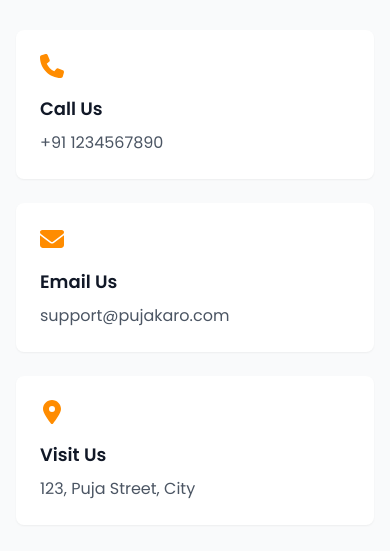
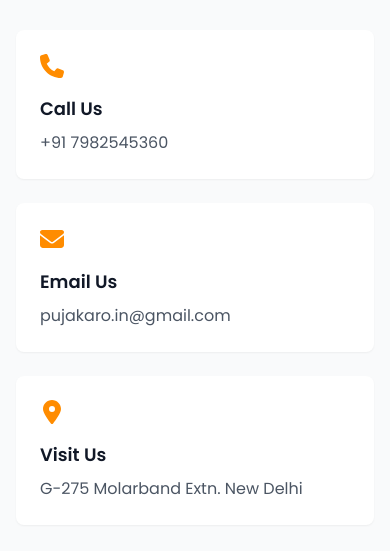
Before and after one commit to PujaKaro/frontend-vercel, a React (Vite) app: page /flowers-and-mala in a window 390 px wide. Shown: the part 2820-3371 px from the top of the page. Built offline with nearby package versions, Linux system fonts and the light colour scheme.

Commit message:
Update contact information in FlowersAndMala and PrashadServices components; modify phone number, email address, and physical address details.

```diff
--- a/src/pages/FlowersAndMala.jsx
+++ b/src/pages/FlowersAndMala.jsx
@@ -213,17 +213,17 @@
           <div className="bg-white p-6 rounded-lg shadow-sm">
             <FontAwesomeIcon icon={faPhone} className="h-6 w-6 text-[#FF8C00] mb-3" />
             <h3 className="text-lg font-semibold text-gray-900 mb-2">Call Us</h3>
-            <p className="text-gray-600">+91 1234567890</p>
+            <p className="text-gray-600">+91 7982545360</p>
           </div>
           <div className="bg-white p-6 rounded-lg shadow-sm">
             <FontAwesomeIcon icon={faEnvelope} className="h-6 w-6 text-[#FF8C00] mb-3" />
             <h3 className="text-lg font-semibold text-gray-900 mb-2">Email Us</h3>
-            <p className="text-gray-600">support@pujakaro.com</p>
+            <p className="text-gray-600">pujakaro.in@gmail.com</p>
           </div>
           <div className="bg-white p-6 rounded-lg shadow-sm">
             <FontAwesomeIcon icon={faMapMarkerAlt} className="h-6 w-6 text-[#FF8C00] mb-3" />
             <h3 className="text-lg font-semibold text-gray-900 mb-2">Visit Us</h3>
-            <p className="text-gray-600">123, Puja Street, City</p>
+            <p className="text-gray-600">G-275 Molarband Extn. New Delhi</p>
           </div>
         </div>
       </div>
--- a/src/pages/PrashadServices.jsx
+++ b/src/pages/PrashadServices.jsx
@@ -239,7 +239,7 @@
           <div className="bg-white p-6 rounded-lg shadow-sm">
             <FontAwesomeIcon icon={faEnvelope} className="h-6 w-6 text-[#FF8C00] mb-3" />
             <h3 className="text-lg font-semibold text-gray-900 mb-2">Email Us</h3>
-            <p className="text-gray-600">pujakar.in@gmail.com</p>
+            <p className="text-gray-600">pujakaro.in@gmail.com</p>
           </div>
           <div className="bg-white p-6 rounded-lg shadow-sm">
             <FontAwesomeIcon icon={faMapMarkerAlt} className="h-6 w-6 text-[#FF8C00] mb-3" />
```
